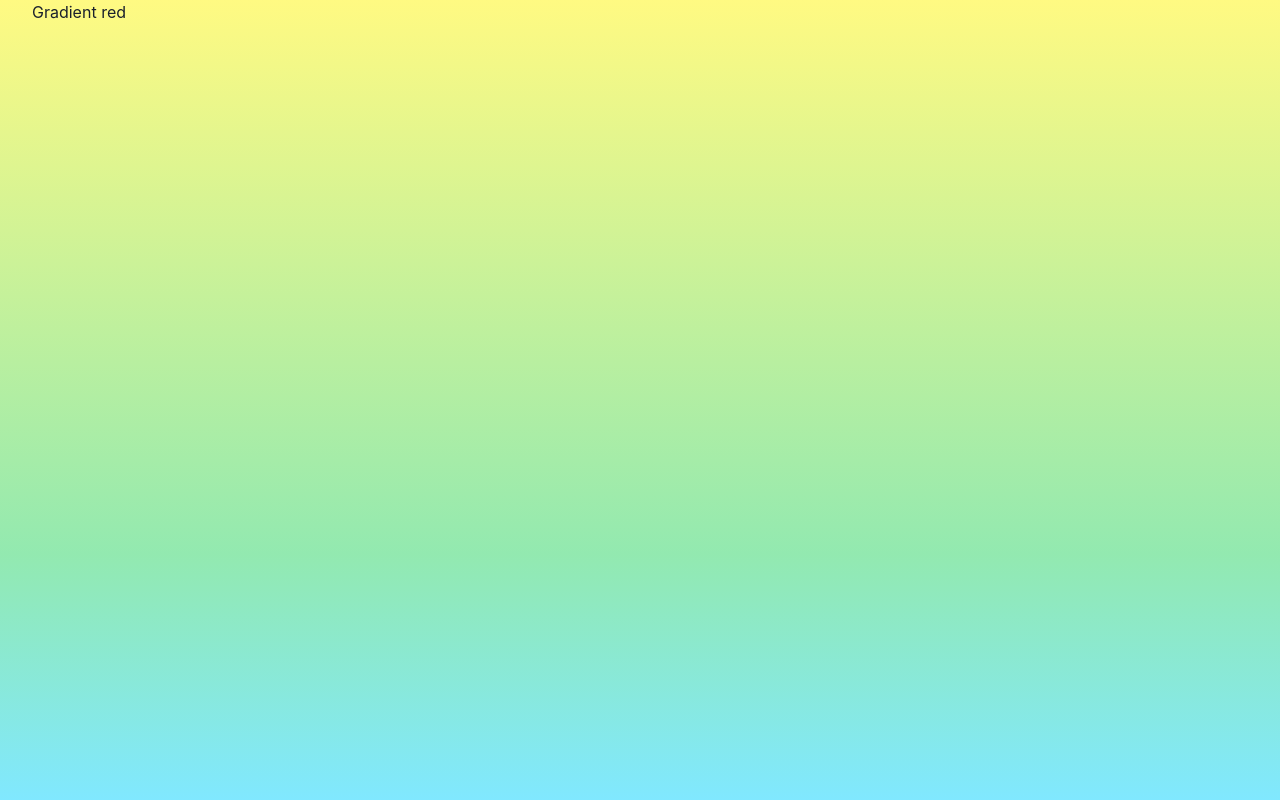
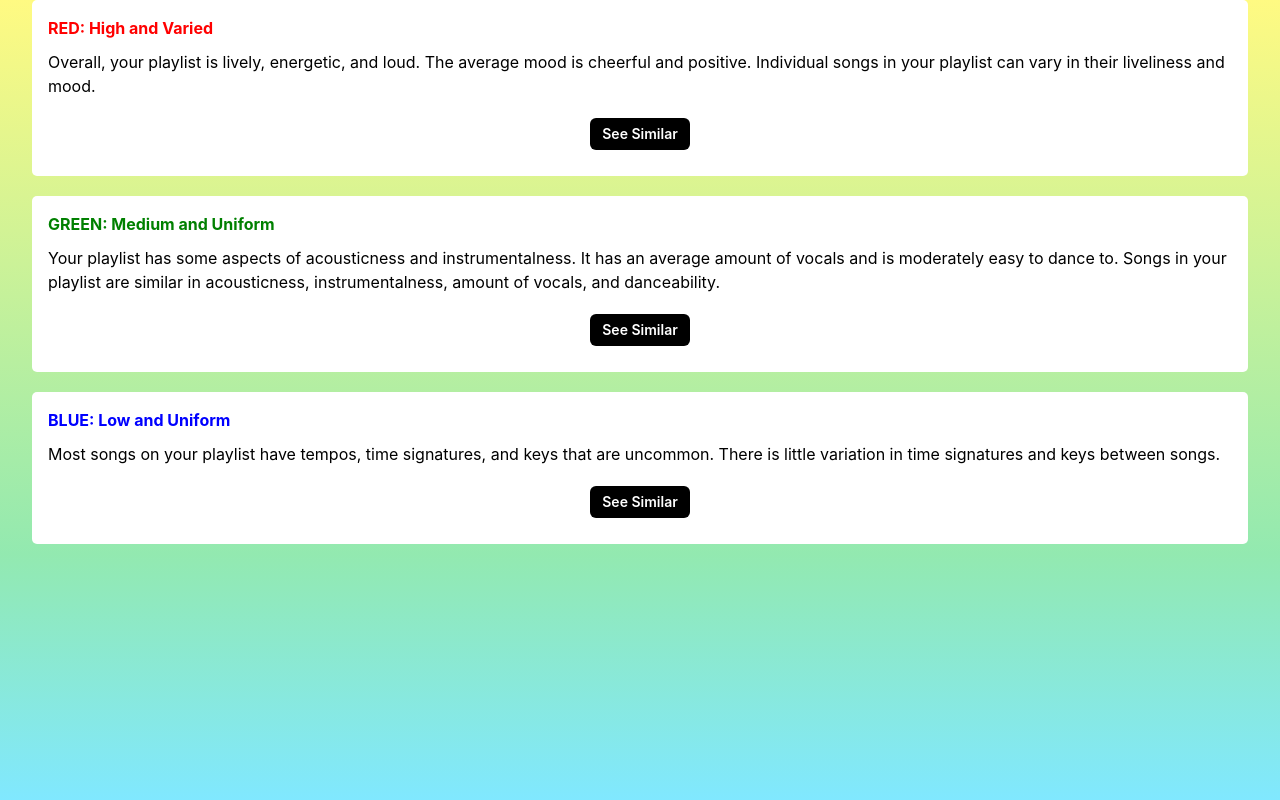
Before and after one commit to RaymondWHZ/my-tone, a Next.js app: page /gradient in a window 1280 px wide. Built offline with nearby package versions, Linux system fonts and the light colour scheme.

Commit message:
description UI and simple generator

```diff
--- a/pages/gradient.tsx
+++ b/pages/gradient.tsx
@@ -1,17 +1,102 @@
-import {Box} from "@chakra-ui/react";
+import {Box, Flex, Text, Button} from "@chakra-ui/react";
 import styles from "../styles/Home.module.css";
 import React, {useEffect, useState} from "react";
 import {useRouter} from "next/router";
+
+const Card: React.FC<ComponentProps<typeof Box>> = (props) => {
+  return <Box className={styles.card} {...props}/>
+}
 
 export default function Gradient() {
   const router = useRouter()
   const { url } = router.query
 
+  const [descriptions, setDescriptions] = useState(undefined)
+
   const [response, setResponse] = useState<any>(undefined);
   useEffect(() => {  // executes once on page load
     fetch("/api/gradient?url=" + url)
-      .then(async res => setResponse(await res.json()))
+      .then(async res => {
+        setResponse(await res.json())
+        getSampleDescriptions()
+      })
   }, [])
+
+
+  const getSampleDescriptions = () => {
+    var desc = generateDescriptions({red: 225, green: 120, blue: 40}, {red: 80, green: 100, blue: 30});
+  }
+
+  // Generate descriptions of the generated colors
+  const generateDescriptions = (color1: any, color2: any) => {
+    // params:
+    // color1: {red: 123, green: 123, blue: 123}
+    // color2: {red: 123, green: 123, blue: 123}
+
+    // constants:
+    // const color_attribute_map = {
+    //   red: ["energy", "liveliness", "loudness", "valence"],
+    //   green: ["acousticness", "instrumentalness", "speechiness", "danceability"],
+    //   blue: ["mode", "tempo", "time_signature", "key"]
+    // }
+
+    // templates
+    const colorDescriptionTemplates: any = {
+      red: {
+        high: "Overall, your playlist is lively, energetic, and loud. The average mood is cheerful and positive. ",
+        medium: "Overall, your playlist has some aspects of being lively, energetic and loud. The average mood is balanced, but still positive. ",
+        low: "Overall, your playlist is less energetic, lively, or loud than others. The average mood may tend to be more sad, and less upbeat. ",
+        varied: "Individual songs in your playlist can vary in their liveliness and mood.",
+        uniform: "Most songs in your playlist have similar liveniness and mood."
+      },
+      green: {
+        high: "Your playlist has high acousticness and instrumentalness. It has lots of vocals and is easy to dance to. ",
+        medium: "Your playlist has some aspects of acousticness and instrumentalness. It has an average amount of vocals and is moderately easy to dance to. " ,
+        low: "Your playlist is low on acousticness and instrumentalness. It has less vocals and low danceability on average. ",
+        varied: "Each song in your playlist varies in acousticness, instrumentalness, amount of vocals, and danceability.",
+        uniform: "Songs in your playlist are similar in acousticness, instrumentalness, amount of vocals, and danceability."
+      },
+      blue: {
+        high: "Songs on your playlist have standard tempos, time signatures, and keys. ",
+        medium: "Some songs on your playlist have standard tempos, time signatures, and keys. ",
+        low: "Most songs on your playlist have tempos, time signatures, and keys that are uncommon. ",
+        varied: "There is high variation in time signatures and keys between songs.",
+        uniform: "There is little variation in time signatures and keys between songs."
+      }
+    };
+
+    // Thresholds (adjust)
+    const highThreshold = 200;
+    const mediumThreshold = 100;
+    const variedThreshold = 80;
+
+    var descriptions: any = {}
+    Object.keys(colorDescriptionTemplates).forEach(c => {
+      var quant: string = "";
+      var desc: string = "";
+      if (color1[c] > highThreshold || color2[c] > highThreshold) {
+        quant += "High and ";
+        desc += colorDescriptionTemplates[c].high;
+      } else if (color1[c] > mediumThreshold || color2[c] > mediumThreshold) {
+        quant += "Medium and ";
+        desc += colorDescriptionTemplates[c].medium;
+      } else {
+        quant += "Low and ";
+        desc += colorDescriptionTemplates[c].low;
+      }
+
+      if (Math.abs(color1[c] - color2[c]) > variedThreshold) {
+        quant += "Varied";
+        desc += colorDescriptionTemplates[c].varied;
+      } else {
+        quant += "Uniform";
+        desc += colorDescriptionTemplates[c].uniform;
+      }
+      descriptions[c] = {quantifier:  quant, description: desc};
+    });
+    setDescriptions(descriptions);
+    return descriptions
+  }
 
   if (!response) {  // loading
     return (
@@ -29,7 +114,22 @@ export default function Gradient() {
   }
   return (
     <Box className={styles.container}>
-      Gradient {response.data.color}
+      {/* Gradient {response.data.color} */}
+      {
+      Object.keys(descriptions).map( c => {
+        // {descriptions[c].description}
+        return (
+        <Card w="100%" mb="20px" background="rgba(255, 255, 255, 1.0)">
+          <Text fontWeight="bold" mb="10px" color={c}>{c.toUpperCase() + ": " + descriptions[c].quantifier}</Text>
+          <Text color="black" mb="20px">{descriptions[c].description}</Text>
+          <Flex flexDirection="row" justifyContent='center'>
+            <Button size="sm" mb="10px" bg="black" color="white">See Similar</Button>
+          </Flex>
+
+        </Card>)
+      })
+      }
+
     </Box>
   )
 }
```
